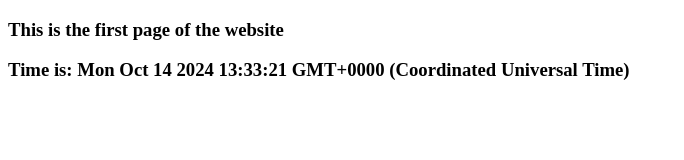
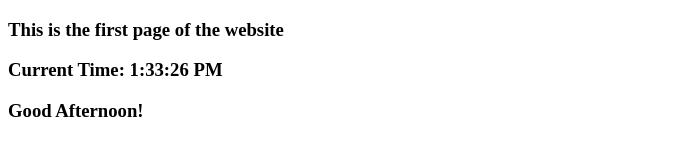
Before and after one commit to vishwajeet075/demo, a plain HTML site: page index.html in a window 1280 px wide. Shown: the whole page, without its empty margins (0-684 px from the left). Drawn offline with Linux system fonts and the light colour scheme.

Commit message:
added the time and greeting function

```diff
--- a/index.html
+++ b/index.html
@@ -3,17 +3,43 @@
   <head>
     <meta charset="UTF-8" />
     <meta name="viewport" content="width=device-width, initial-scale=1.0" />
-    <title>Document</title>
+    <title>Interactive Time Page</title>
   </head>
   <body>
     <h3>This is the first page of the website</h3>
     <div id="time"></div>
+    <div id="greeting"></div>
+
     <script>
-      const date = new Date();
-      const date_adder = document.getElementById("time");
+
+      function updateTime() {
+        const now = new Date();
+        const formattedTime = now.toLocaleTimeString();
+        document.getElementById("time").innerHTML = `<h3>Current Time: ${formattedTime}</h3>`;
+      }
+
+
+      function generateGreeting() {
+        const now = new Date();
+        const hour = now.getHours();
+        let greeting;
+
+        if (hour < 12) {
+          greeting = "Good Morning!";
+        } else if (hour < 18) {
+          greeting = "Good Afternoon!";
+        } else {
+          greeting = "Good Evening!";
+        }
+
+        document.getElementById("greeting").innerHTML = `<h3>${greeting}</h3>`;
+      }
+
 
       window.onload = () => {
-        date_adder.innerHTML = `<h3>Time is: ${date}</h3>`;
+        updateTime();
+        generateGreeting();
+        setInterval(updateTime, 1000);
       };
     </script>
   </body>
```
